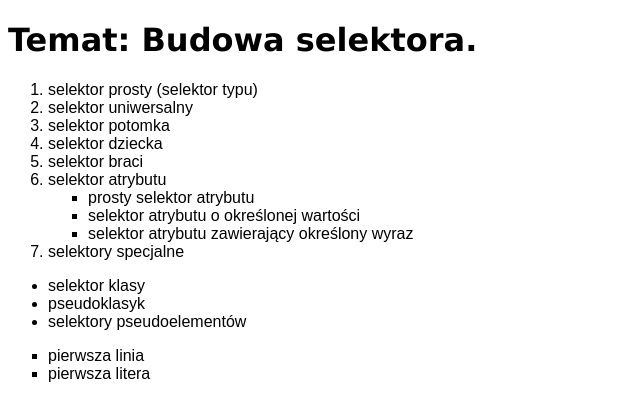
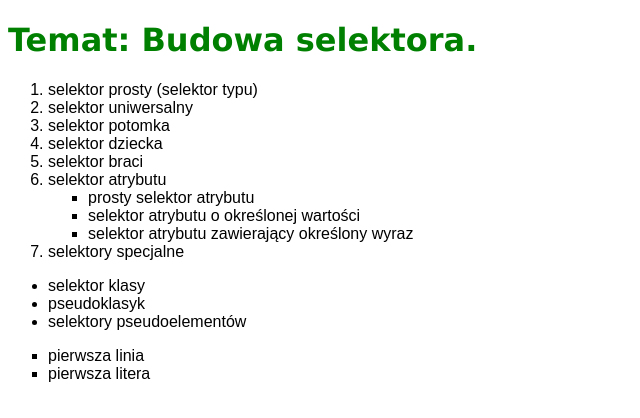
Before and after one commit to Jachu2/CSS_zadania, a plain HTML site: page buci_z11.html in a window 1280 px wide. Shown: the whole page, without its empty margins (0-640 px from the left). Drawn offline with Linux system fonts and the light colour scheme.

Commit message:
Update buci_z11.html

```diff
--- a/buci_z11.html
+++ b/buci_z11.html
@@ -5,7 +5,7 @@
                    <meta charset="utf-8">
            </head>
 <body>
-    <h1><font face="Verdana">Temat: Budowa selektora. </font></h1>
+    <h1><font color="green" face="Verdana">Temat: Budowa selektora. </font></h1>
       <font face="Arial">
   <OL>
 <li>selektor prosty (selektor typu)
```
